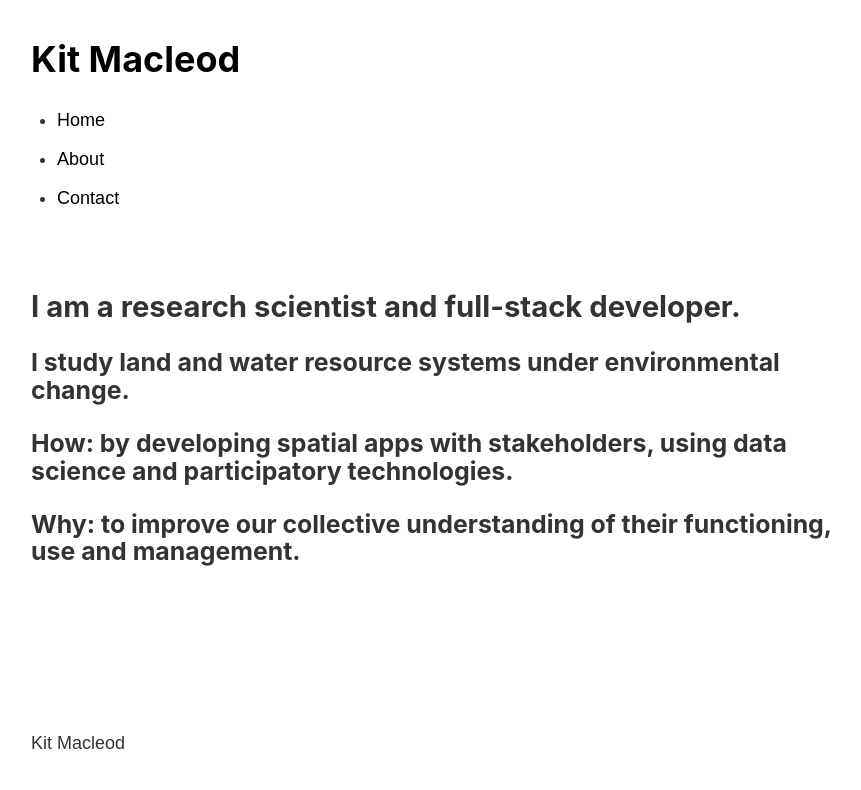
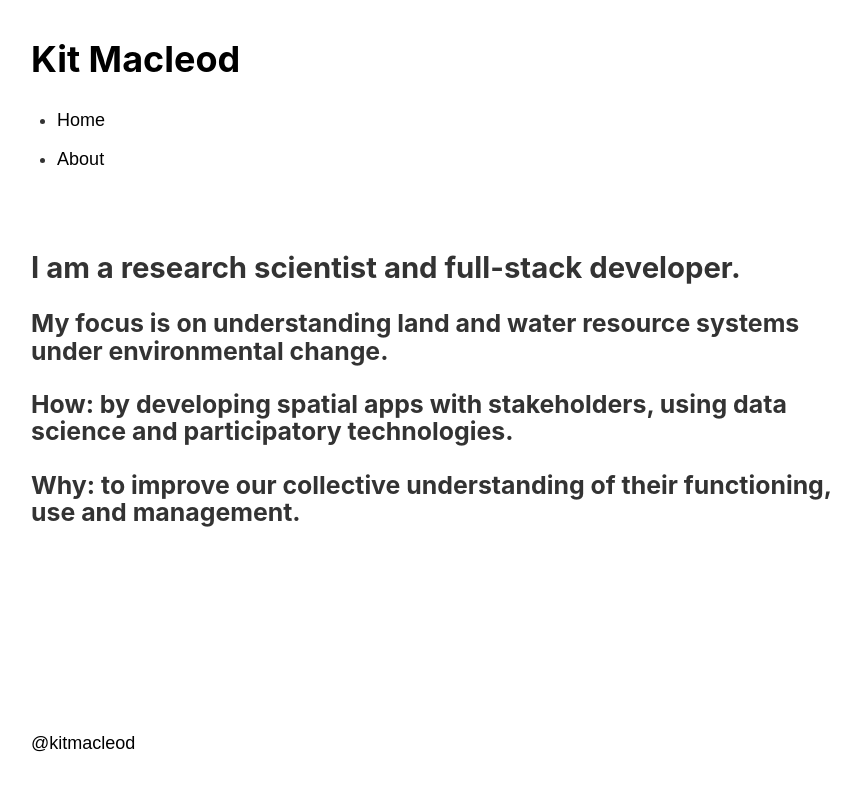
Before and after one commit to kitmacleod/personal-pages, a Gatsby site: page / in a window 1280 px wide. Shown: the whole page, without its empty margins (202-1063 px from the left). Built offline with nearby package versions, Linux system fonts and the light colour scheme; Gatsby itself is replaced by a stand-in of ours.

Commit message:
Revise footer, removed contact page and improved home page

```diff
--- a/src/components/footer.js
+++ b/src/components/footer.js
@@ -19,7 +19,8 @@ const Footer =() => {
 
   return (
     <footer className={footerStyles.footer}>
-      <p>{data.site.siteMetadata.author}</p>
+
+     <p> <a href="https://twitter.com/@kitmacleod" target="_blank"> @kitmacleod</a></p>
     </footer>
   )
 }
--- a/src/components/header.js
+++ b/src/components/header.js
@@ -33,9 +33,7 @@ const Header =() => {
           <li>
             <Link className={headerStyles.navItem} activeClassName={headerStyles.activeNavItem} to="/about">About</Link>
           </li>
-          <li>
-            <Link className={headerStyles.navItem} activeClassName={headerStyles.activeNavItem} to="/contact">Contact</Link>
-          </li>
+
         </ul>
       </nav>
 
--- a/src/pages/index.js
+++ b/src/pages/index.js
@@ -8,7 +8,7 @@ const IndexPage = () =>  {
     <Layout>
     <Head title="Home" />
     <h2>I am a research scientist and full-stack developer. </h2>
-    <h3>I study land and water resource systems under environmental change.</h3>
+    <h3>My focus is on understanding land and water resource systems under environmental change.</h3>
     <h3>How: by developing spatial apps with stakeholders, using data science and participatory technologies.</h3>
     <h3>Why: to improve our collective understanding of their functioning, use and management.</h3>
 
```
Also changed, not shown: src/pages/contact.js (deleted, +0 -17 lines).
